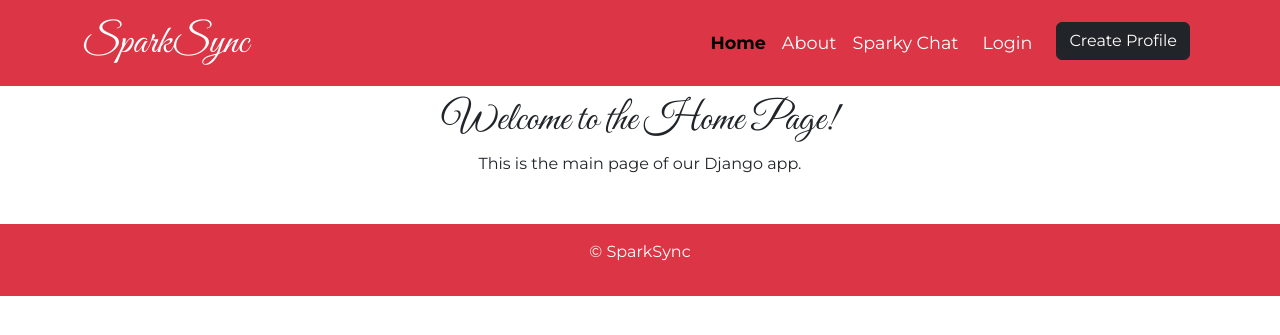
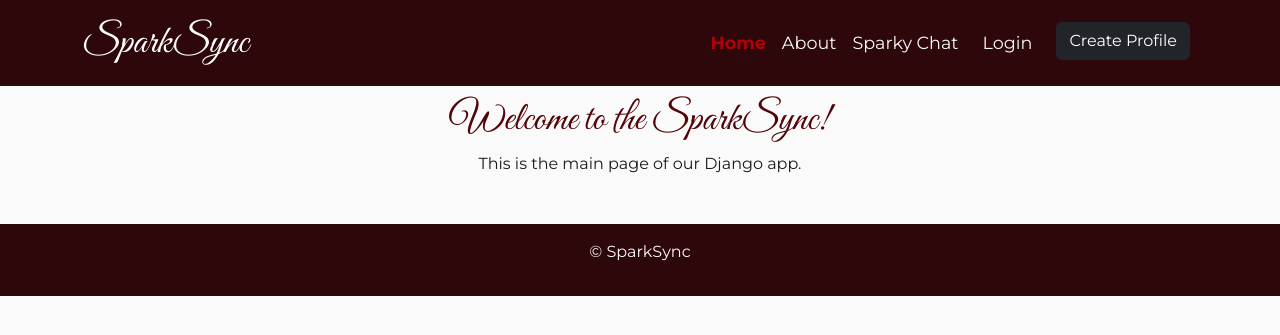
Before and after one commit to violaberg/dating-app, a Django app: page / in a window 1280 px wide. Shown: the top 335 px of the page. Run offline with Django 5.2, Linux system fonts and the light colour scheme.

Commit message:
style: add color palette and root colors, change nav, footer and body background

```diff
--- a/home/templates/home/home.html
+++ b/home/templates/home/home.html
@@ -5,7 +5,7 @@
 
 {% block content %}
 <div class="container text-center">
-    <h1>Welcome to the Home Page!</h1>
+    <h1>Welcome to the SparkSync!</h1>
     <p>This is the main page of our Django app.</p>
 </div>
 {% endblock %}
--- a/static/css/style.css
+++ b/static/css/style.css
@@ -1,10 +1,29 @@
 :root {
   --font-montserrat: "Montserrat", serif;
   --font-great-vibes: "Great Vibes", serif;
+  --seasalt: #fafafa;
+  --charcoal: #1b1b1b;
+  --red: #B10009;
+  --dark-burgundy: #2D0709;
+  --light-burgundy: #520408;
 }
 
 body {
+  background-color: var(--seasalt);
+  color: var(--charcoal);
   font-family: var(--font-montserrat);
+}
+
+h1,
+h2,
+h2 {
+  color: var(--light-burgundy);
+}
+
+.navbar,
+footer {
+  background-color: var(--dark-burgundy);
+  color: var(--seasalt);
 }
 
 h1, h2, h2,
@@ -18,15 +37,18 @@ h1, h2, h2,
 }
 
 .nav-link {
+  color: var(--seasalt);
   font-family: var(--font-montserrat);
   font-size: 1.1rem;
 }
 
 .nav-link:hover {
-  color: green;
+  color: var(--red);
+  font-weight: 500;
+  transform: scale(1.1);
 }
 
 .nav-link.active {
-  color: black !important;
+  color: var(--red)!important;
   font-weight: 700;
 }
--- a/templates/base.html
+++ b/templates/base.html
@@ -22,7 +22,7 @@
 <body>
 
     <!-- Navbar -->
-    <nav class="navbar navbar-expand-lg navbar-dark bg-danger fixed-top">
+    <nav class="navbar navbar-expand-lg navbar-dark fixed-top">
         <div class="container">
             <!-- App Name -->
             <a class="brand navbar-brand" href="{% url 'home' %}">SparkSync</a>
@@ -40,21 +40,21 @@
                         <a class="nav-link {% if request.path == '/' %}active{% endif %} text-white" href="{% url 'home' %}">Home</a>
                     </li>
                     <li class="nav-item">
-                        <a class="nav-link {% if request.path == '#' %}active{% endif %} text-white" href="#">About</a>
+                        <a class="nav-link {% if request.path == '#' %}active{% endif %}" href="#">About</a>
                     </li>
                     <li class="nav-item">
-                        <a class="nav-link {% if request.path == '#' %}active{% endif %} text-white" href="#">Sparky Chat</a>
+                        <a class="nav-link {% if request.path == '#' %}active{% endif %}" href="#">Sparky Chat</a>
                     </li>
                     {% if user.is_authenticated %}
                     <li class="nav-item px-2">
-                        <a class="nav-link {% if request.path == logout_url %}active" aria-current="page{% endif %} text-white" href="{% url 'account_logout' %}" aria-label="Logout">Logout</a>
+                        <a class="nav-link {% if request.path == logout_url %}active" aria-current="page{% endif %}" href="{% url 'account_logout' %}" aria-label="Logout">Logout</a>
                     </li>
                     {% else %}
                     <li class="nav-item px-2">
-                        <a class="nav-link {% if request.path == login_url %}active" aria-current="page{% endif %} text-white" href="{% url 'account_login' %}" aria-label="Login">Login</a>
+                        <a class="nav-link {% if request.path == login_url %}active" aria-current="page{% endif %}" href="{% url 'account_login' %}" aria-label="Login">Login</a>
                     </li>
                     <li class="nav-item px-2">
-                        <a class="btn-dark btn  {% if request.path == signup_url %}active" aria-current="page{% endif %} text-white" href="{% url 'account_signup' %}" aria-label="Create Profile">Create Profile</a>
+                        <a class="btn-dark btn {% if request.path == signup_url %}active" aria-current="page{% endif %}" href="{% url 'account_signup' %}" aria-label="Create Profile">Create Profile</a>
                     </li>
                     {% endif %}
                 </ul>
@@ -68,7 +68,7 @@
     </main>
 
     <!-- Footer -->
-    <footer class="text-center py-3 bg-danger text-white mt-5">
+    <footer class="text-center py-3 mt-5">
         <p>© SparkSync</p>
     </footer>
 
```
Also changed, not shown: assets/colors/sparksync.png (added).
